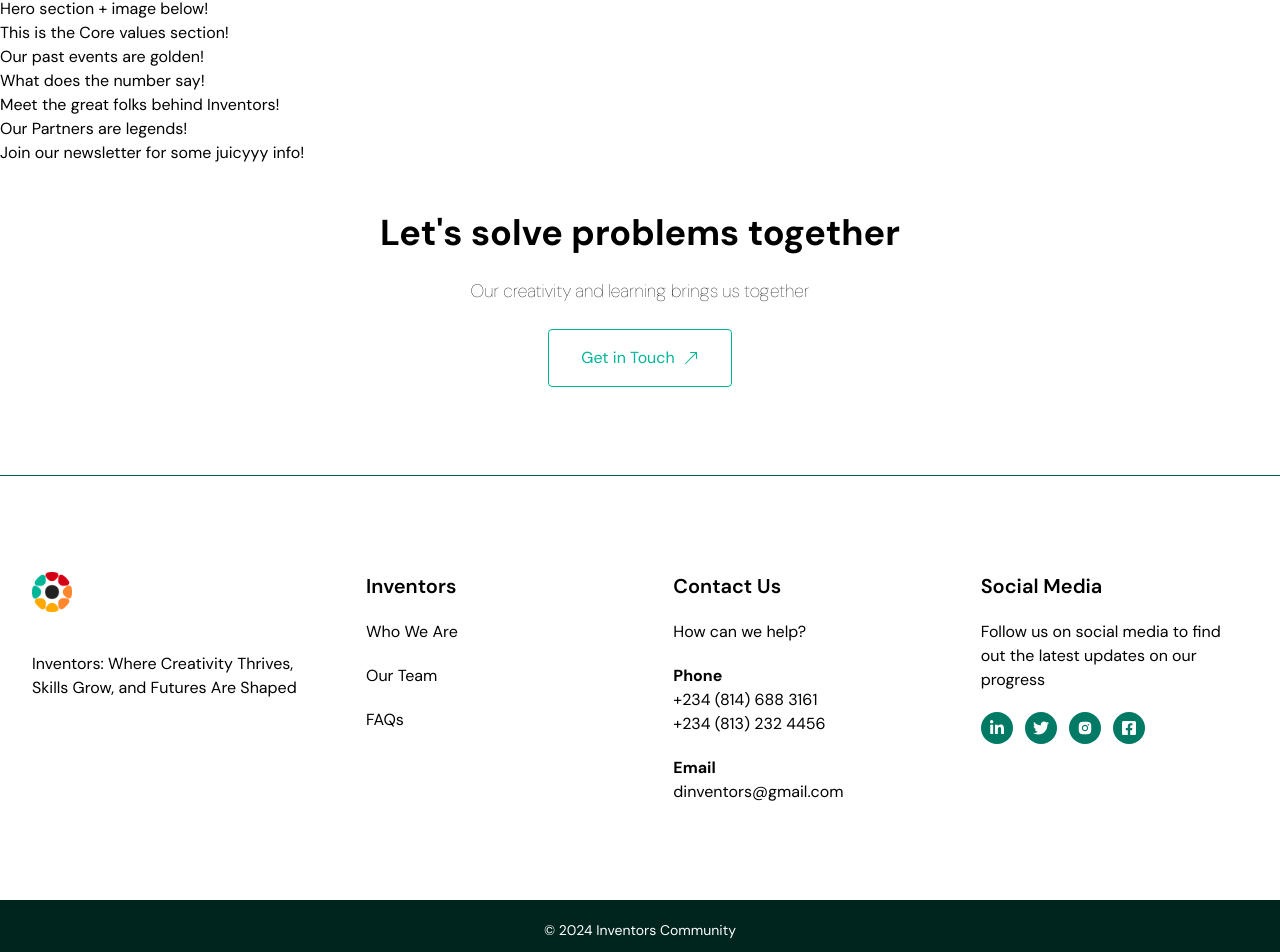
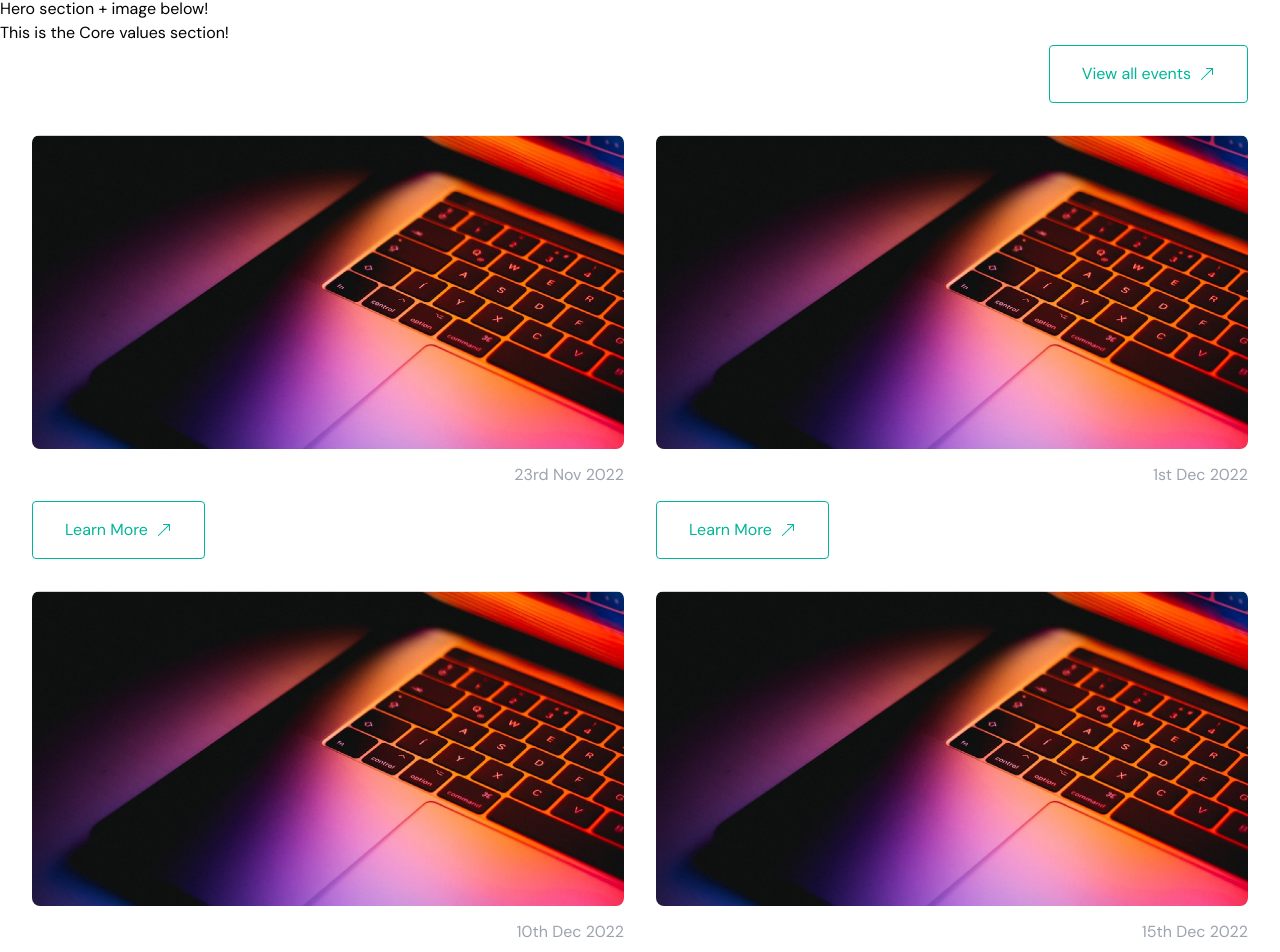
Before and after one commit to InventorsDev/inventors-frontend, a Next.js app: page / in a window 1280 px wide. Shown: the part 59-1011 px from the top of the page. Built offline with nearby package versions, Linux system fonts and the light colour scheme.

Commit message:
Added the past event section

```diff
--- a/app/components/lp_sections/PastEvents.tsx
+++ b/app/components/lp_sections/PastEvents.tsx
@@ -1,9 +1,95 @@
+import Image from "next/image";
+import Link from "next/link";
+import Button from "../Button";
+import eventimg1 from "/public/images/events-featured-img.png";
+
+// Sample events array
+const events = [
+  {
+    title: "Townhall Meeting",
+    date: "23rd Nov 2022",
+    image: eventimg1, // Replace with the actual image path
+    link: "#",
+  },
+  {
+    title: "Workshop",
+    date: "1st Dec 2022",
+    image: eventimg1, // Replace with the actual image path
+    link: "#",
+  },
+  {
+    title: "Conference",
+    date: "10th Dec 2022",
+    image: eventimg1, // Replace with the actual image path
+    link: "#",
+  },
+  {
+    title: "Seminar",
+    date: "15th Dec 2022",
+    image: eventimg1, // Replace with the actual image path
+    link: "#",
+  },
+  {
+    title: "Webinar",
+    date: "20th Dec 2022",
+    image: eventimg1, // Replace with the actual image path
+    link: "#",
+  },
+  {
+    title: "Hackathon",
+    date: "20th Dec 2023",
+    image: eventimg1, // Replace with the actual image path
+    link: "#",
+  },
+];
+
 const PastEvents = () => {
-	return (
-		<div>
-			<h1>Our past events are golden!</h1>
-		</div>
-	);
+  // Get the latest 4 events added into the array
+  const latestEvents = events.slice(0, 4);
+
+  return (
+    <section className="container bg-dark-green text-white">
+      <div className="mx-auto">
+        <div className="flex flex-col md:flex-row justify-between items-start md:items-cente mb-8 gap-4">
+          <h2 className="text-3xl font-semibold">
+            TAKE A LOOK AT SOME OF PAST EVENTS
+          </h2>
+          <Link href="/events">
+            <Button
+              href="#"
+              text="View all events"
+              textColor="dark-green"
+            ></Button>
+          </Link>
+        </div>
+        <div className="grid grid-cols-1 md:grid-cols-2 gap-8">
+          {latestEvents.map((event, index) => (
+            <div key={index} className="bg-dark-green rounded-lg">
+              <Image
+                src={event.image}
+                alt={event.title}
+                layout="responsive"
+                width={100}
+                height={60}
+                className="rounded-lg w-full"
+              />
+              <div className="flex justify-between items-center align-center my-3">
+                <h3 className="text-xl font-semibold">{event.title}</h3>
+                <p className="text-gray-400">{event.date}</p>
+              </div>
+              <Link href={event.link}>
+                <Button
+                  href={event.link}
+                  text="Learn More"
+                  textColor="light-green"
+                ></Button>
+              </Link>
+            </div>
+          ))}
+        </div>
+      </div>
+    </section>
+  );
 };
 
 export default PastEvents;
```
